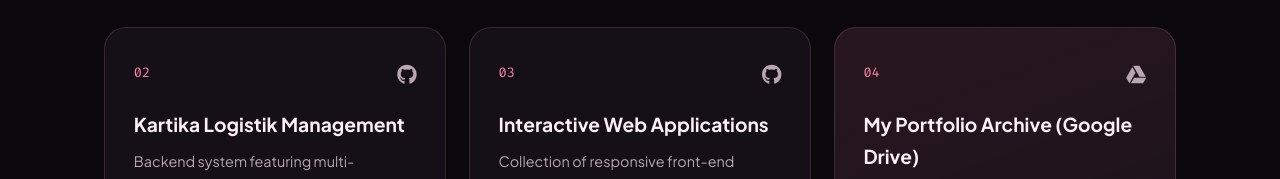
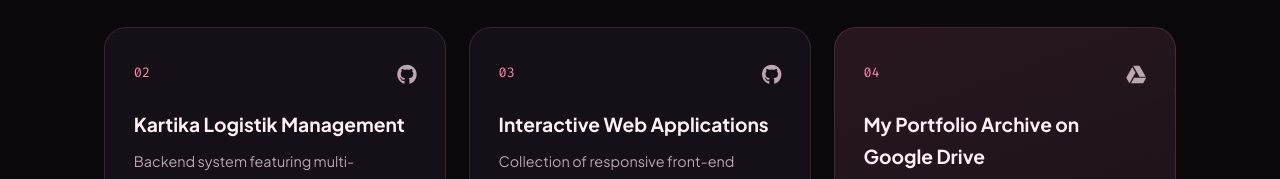
Before and after one commit to 2300018277/Azmi-Hani_Portofolio, a plain HTML site: page index.html in a window 1280 px wide. Shown: the part 3043-3222 px from the top of the page. Drawn offline with Linux system fonts and the light colour scheme.

Commit message:
Update index.html

```diff
--- a/index.html
+++ b/index.html
@@ -253,7 +253,7 @@
                         <span class="work-num">04</span>
                         <a href="https://drive.google.com/drive/folders/1-9Fv41W7j9FRp2T9lxF6PXTGIZgGn-QS?usp=drive_link" target="_blank" aria-label="Google Drive"><i class="fab fa-google-drive"></i></a>
                     </div>
-                    <h4>My Portfolio Archive (Google Drive)</h4>
+                    <h4>My Portfolio Archive on Google Drive</h4>
                     <p>Complete repository of academic coursework, project documentation, design assets, and official certificates stored in Google Drive.</p>
                     <div class="tech-row">
                         <span>Documentation</span><span>Certificates</span><span>Full Archive</span>
```
